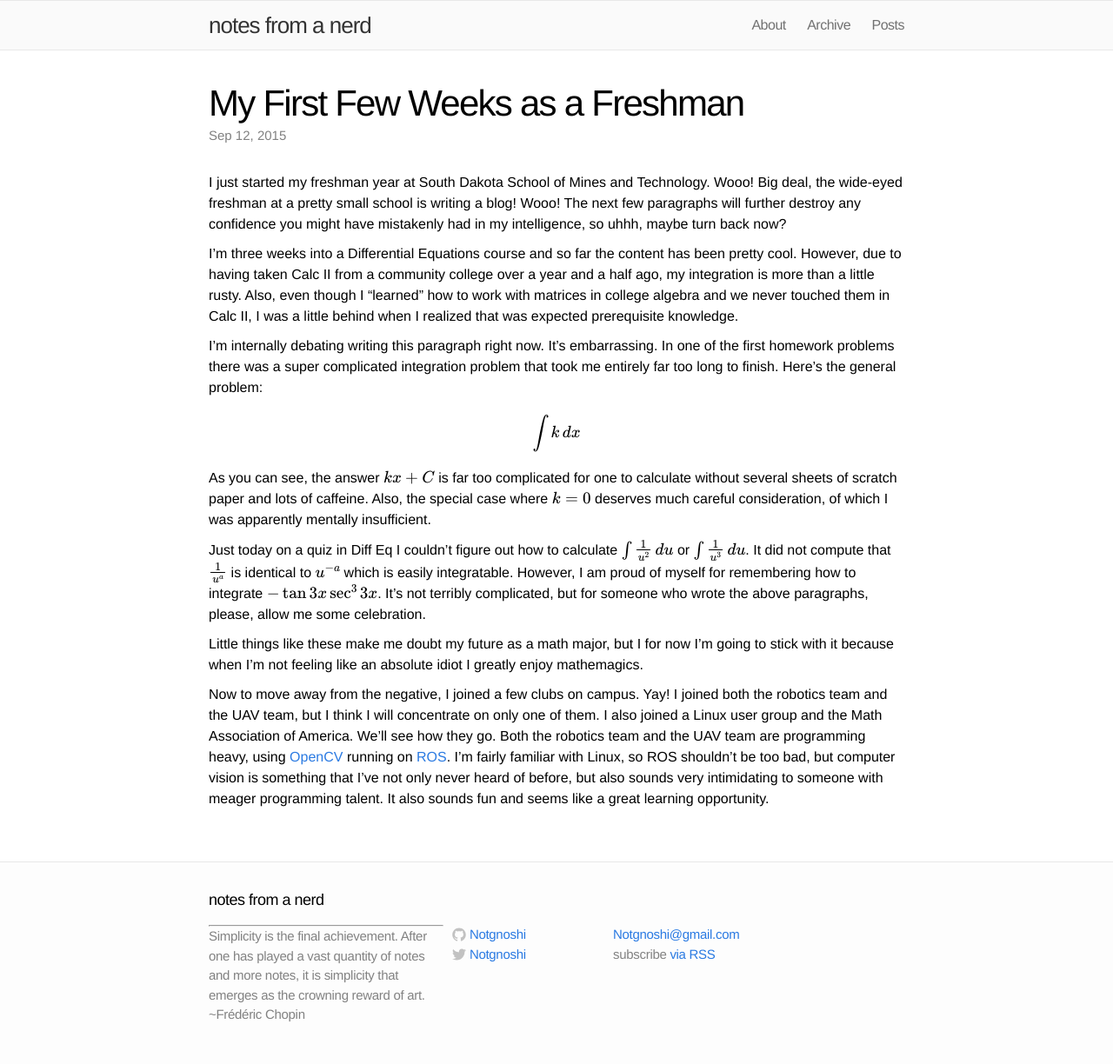
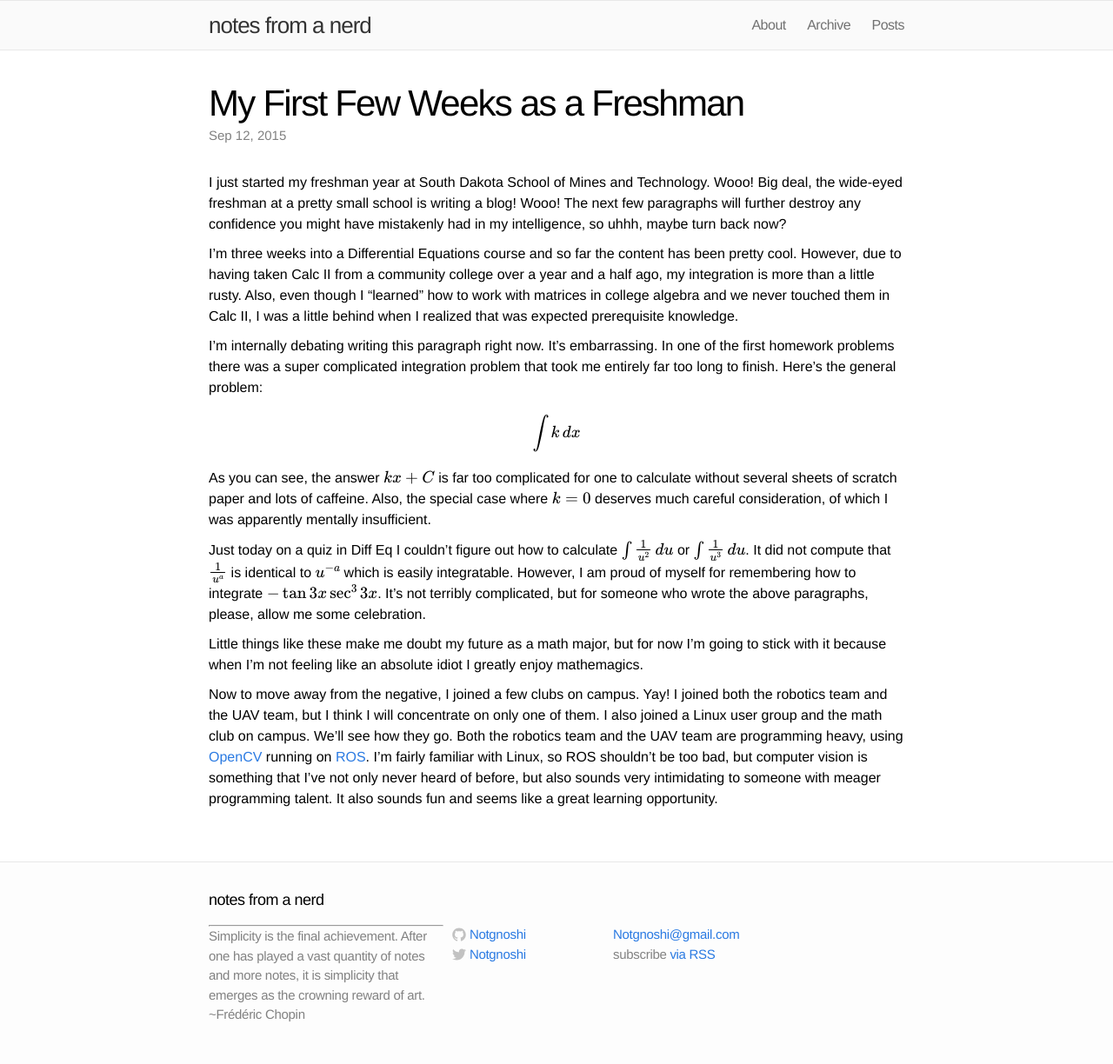
Before and after one commit to Notgnoshi/notgnoshi.github.io, a Jekyll site: the page built from _posts/2015-09-12-first-few-weeks.md, in a window 1280 px wide. Shown: the whole page at 87% size. Built offline with Jekyll 4.4.1, drawn with Linux system fonts in a browser that asks for light colours; formulas are drawn with MathJax 3.

Commit message:
fixed typo

```diff
--- a/_posts/2015-09-12-first-few-weeks.md
+++ b/_posts/2015-09-12-first-few-weeks.md
@@ -15,6 +15,6 @@ As you can see, the answer $$ kx + C $$ is far too complicated for one to calcul
 
 Just today on a quiz in Diff Eq I couldn't figure out how to calculate $$ \int \frac{1}{u^2}\, du $$ or $$ \int \frac{1}{u^3}\, du $$. It did not compute that $$ \frac{1}{u^a} $$ is identical to $$ u^{-a} $$ which is easily integratable. However, I am proud of myself for remembering how to integrate $$ -\tan 3x \sec^3 3x $$. It's not terribly complicated, but for someone who wrote the above paragraphs, please, allow me some celebration.
 
-Little things like these make me doubt my future as a math major, but I for now I'm going to stick with it because when I'm not feeling like an absolute idiot I greatly enjoy mathemagics.
+Little things like these make me doubt my future as a math major, but for now I'm going to stick with it because when I'm not feeling like an absolute idiot I greatly enjoy mathemagics.
 
-Now to move away from the negative, I joined a few clubs on campus. Yay! I joined both the robotics team and the UAV team, but I think I will concentrate on only one of them. I also joined a Linux user group and the Math Association of America. We'll see how they go. Both the robotics team and the UAV team are programming heavy, using [OpenCV](http://opencv.org/) running on [ROS](http://www.ros.org/). I'm fairly familiar with Linux, so ROS shouldn't be too bad, but computer vision is something that I've not only never heard of before, but also sounds very intimidating to someone with meager programming talent. It also sounds fun and seems like a great learning opportunity.
+Now to move away from the negative, I joined a few clubs on campus. Yay! I joined both the robotics team and the UAV team, but I think I will concentrate on only one of them. I also joined a Linux user group and the math club on campus. We'll see how they go. Both the robotics team and the UAV team are programming heavy, using [OpenCV](http://opencv.org/) running on [ROS](http://www.ros.org/). I'm fairly familiar with Linux, so ROS shouldn't be too bad, but computer vision is something that I've not only never heard of before, but also sounds very intimidating to someone with meager programming talent. It also sounds fun and seems like a great learning opportunity.
```
